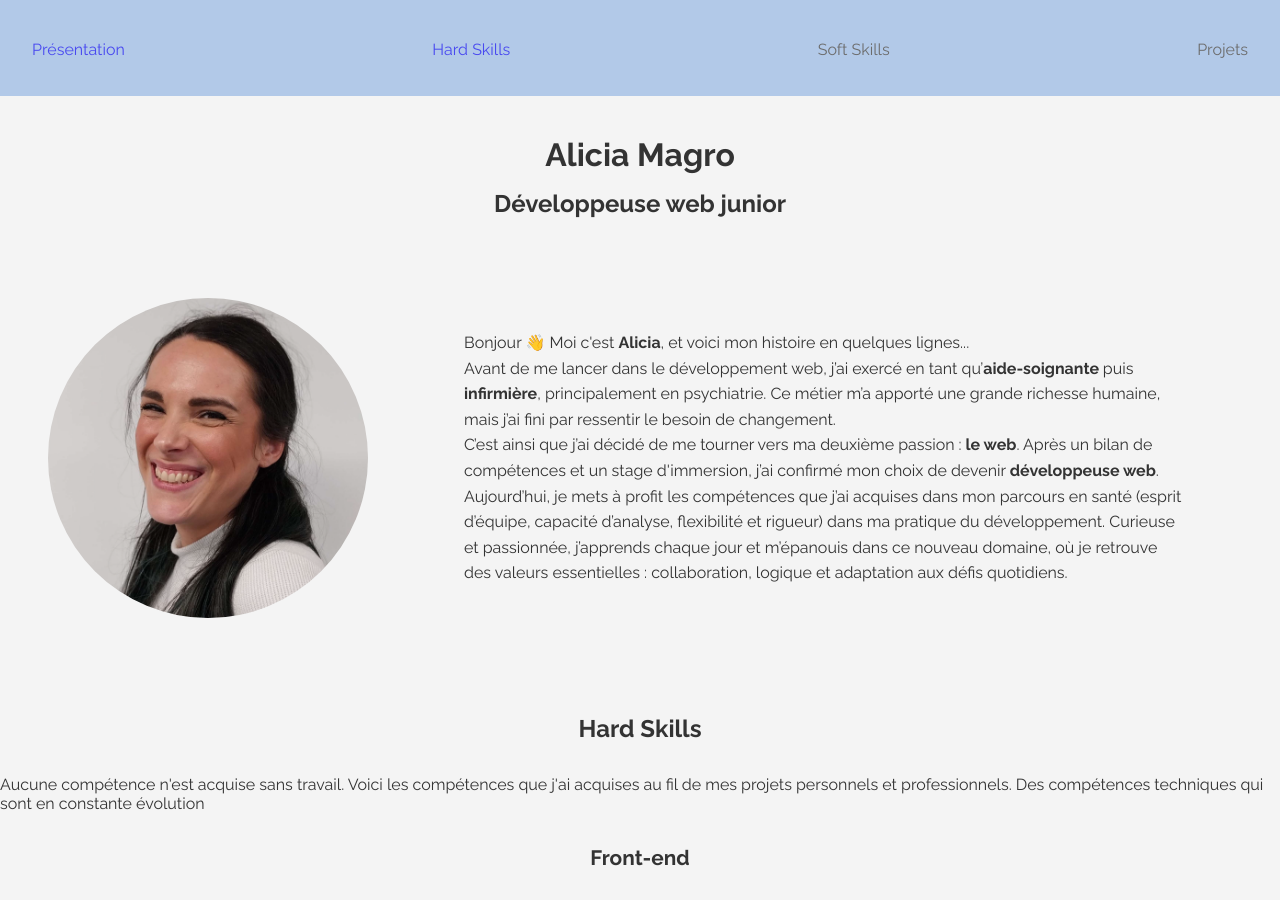
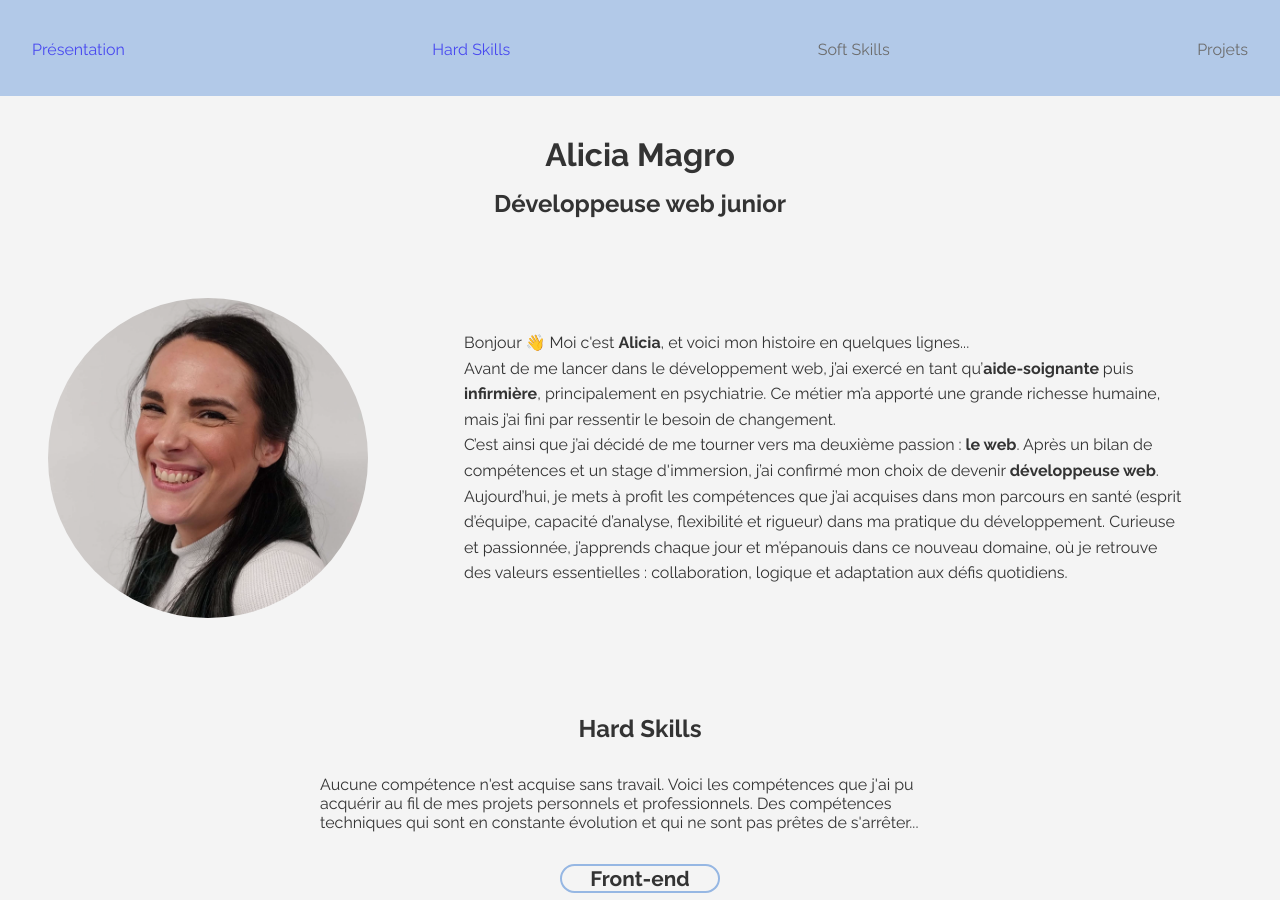
Before and after one commit to itisalicia/portfolio, a React (Vite) app in the folder client/: page / in a window 1280 px wide. Shown: the top 900 px of the page. Built offline with nearby package versions, Linux system fonts and the light colour scheme; grey boxes are pictures that could not be loaded; a web font is replaced by a local one.

Commit message:
hard skills part is done

```diff
--- a/client/src/pages/HardSkills/HardSkills.css
+++ b/client/src/pages/HardSkills/HardSkills.css
@@ -10,9 +10,14 @@
 }
 
 .hard-skills-subtitle {
-  text-align: center;
+  display: flex;
+  justify-content: center;
+  justify-self: center;
   font-size: 1.3rem;
   margin: 2rem;
+  border: 2px solid rgb(150, 183, 227);
+  border-radius: 15px;
+  width: 10rem;
 }
 
 .hard-skills-title {
@@ -20,3 +25,13 @@
   text-align: center;
   margin: 2rem;
 }
+
+.hard-skills-description {
+  width: 50%;
+  display: block;
+  margin: 0 auto;
+}
+
+.hard-skills-subtitle:hover {
+  cursor: pointer;
+}
--- a/client/src/pages/HardSkills/HardSkills.tsx
+++ b/client/src/pages/HardSkills/HardSkills.tsx
@@ -1,16 +1,36 @@
+import { useState } from "react";
 import "./HardSkills.css";
 
 function HardSkills() {
+  const [frontEndSkills, setfrontEndSkills] = useState(false);
+  const [backEndSkills, setBackEndSkills] = useState(false);
+
+  const handleFrontClick = () => {
+    setfrontEndSkills(!frontEndSkills);
+  };
+
+  const handleBackClick = () => {
+    setBackEndSkills(!backEndSkills);
+  };
+
   return (
     <>
       <main id="hard-kills-main">
         <h2 className="hard-skills-title"> Hard Skills</h2>
         <p className="hard-skills-description">
           Aucune compétence n'est acquise sans travail. Voici les compétences
-          que j'ai acquises au fil de mes projets personnels et professionnels.
-          Des compétences techniques qui sont en constante évolution
+          que j'ai pu acquérir au fil de mes projets personnels et
+          professionnels. Des compétences techniques qui sont en constante
+          évolution et qui ne sont pas prêtes de s'arrêter...
         </p>
-        <h3 className="hard-skills-subtitle">Front-end</h3>
+        <h3
+          className="hard-skills-subtitle"
+          onClick={handleFrontClick}
+          onKeyUp={handleFrontClick}
+        >
+          Front-end
+        </h3>
+        {frontEndSkills && (
           <section className="font-end-container">
             <img
               src="./img-hardkills/js.png"
@@ -43,7 +63,15 @@ function HardSkills() {
               className="hard-skills-logo"
             />
           </section>
-        <h3 className="hard-skills-subtitle">Back-end</h3>
+        )}
+        <h3
+          className="hard-skills-subtitle"
+          onClick={handleBackClick}
+          onKeyUp={handleBackClick}
+        >
+          Back-end
+        </h3>
+        {backEndSkills && (
           <section className="back-end-container">
             <img
               src="./img-hardkills/nodejs.png"
@@ -66,6 +94,7 @@ function HardSkills() {
               className="hard-skills-logo"
             />
           </section>
+        )}
       </main>
     </>
   );
```
Lines whose indentation alone changed are shown as unchanged.
